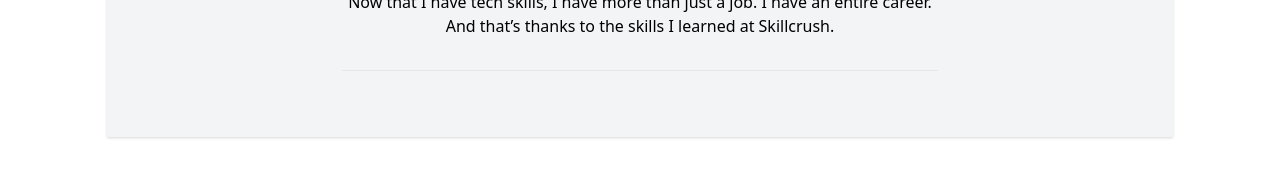
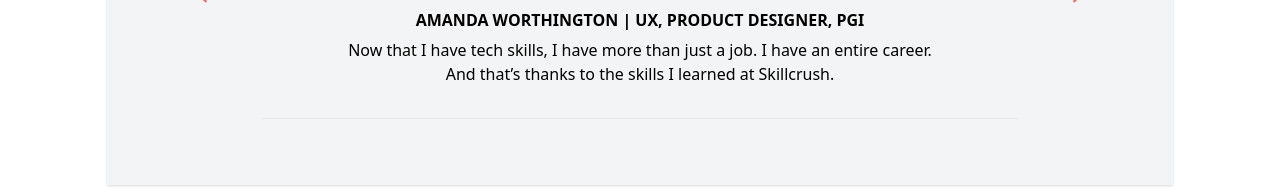
Before and after one commit to josephe44/chimobi-project, a Nuxt app: page / in a window 1280 px wide. Shown: the part 1894-2087 px from the top of the page. Built offline with nearby package versions, Linux system fonts and the light colour scheme.

Commit message:
minor upgrades

```diff
--- a/components/Header.vue
+++ b/components/Header.vue
@@ -1,5 +1,5 @@
 <template>
-  <div class="bg-gray-300 w-screen sticky top-0">
+  <div class="bg-gray-300 w-screen sticky top-0 opacity-99">
     <div class="py-4 px-8 flex flex-wrap justify-between items-center">
       <div class="flex items-center">
         <!-- <img src="" width="50" alt="Logo" class="" /> -->
--- a/components/Testimonials.vue
+++ b/components/Testimonials.vue
@@ -1,7 +1,7 @@
 <template>
   <div class="my-24 w-full md:w-10/12 m-auto">
     <h2
-      class="m-auto font-bold mt-16 mb-12 text-center text-3xl w-11/12 md:w-4/5 md:text-4xl capitalize"
+      class="m-auto font-bold mb-24 text-center text-3xl w-11/12 md:w-4/5 md:text-4xl capitalize"
     >
       totally new to digital marketing? so were they!
     </h2>
@@ -28,7 +28,6 @@
           <line x1="5" y1="12" x2="9" y2="8" />
         </svg>
       </button>
-
       <ul
         class="flex flex-col lg:flex-row items-center lg:items-start w-5/6 max-w-5xl mt-6 mx-auto"
       >
@@ -53,10 +52,10 @@
             <p class="mt-5 md:mt-8 lg:mt-2 lg:text-sm xl:text-base text-center">
               {{ displayTests[currentIndex].test_text }}
             </p>
-            <p
-              class="mt-6 md:mt-8 pt-6 border-t border-grey text-center lg:text-left"
-            ></p>
           </blockquote>
+          <p
+            class="mt-6 md:mt-8 pb-6 border-t border-grey text-center lg:text-left"
+          ></p>
         </li>
       </ul>
       <button class="pointer" @click="next">
--- a/tailwind.config.js
+++ b/tailwind.config.js
@@ -1,9 +1,7 @@
 module.exports = {
-    theme: {
-      extend: {
-        backgroundImage: theme => ({
-         'hero-pattern': "https://res.cloudinary.com/softnexus/image/upload/v1596465429/assets/images/nav/hero_section_img_p19gtf.svg",
-        })
-      }
+  theme: {
+    opacity: {
+     '99': '.99',
     }
   }
+}
```
